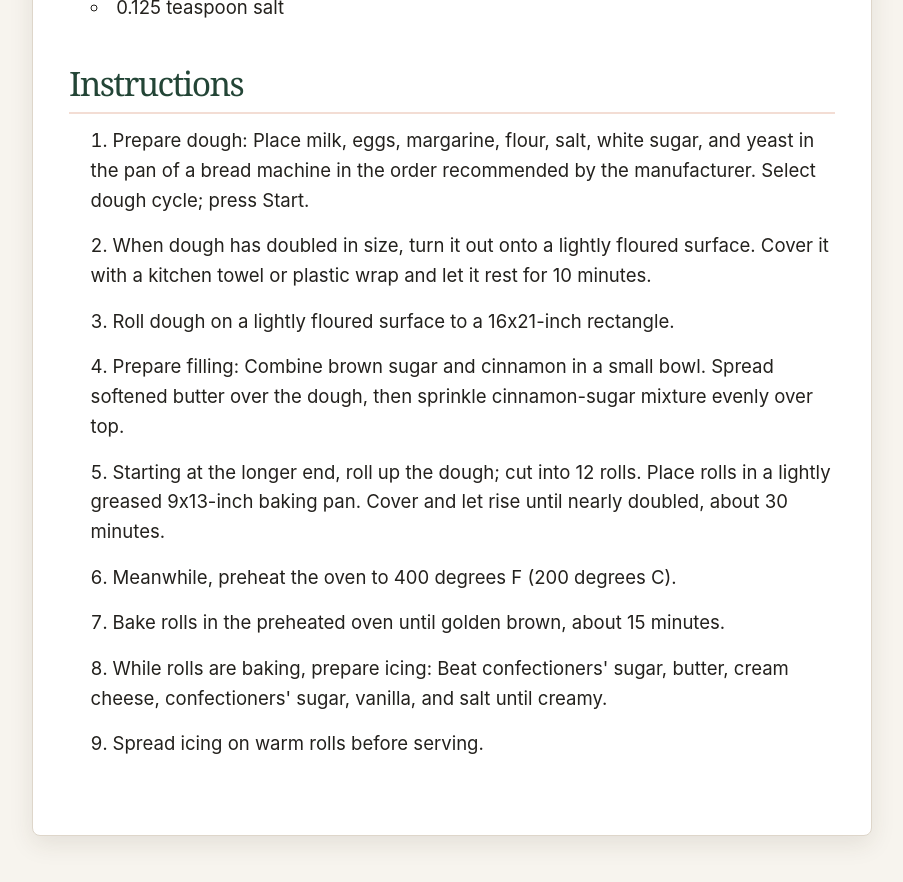
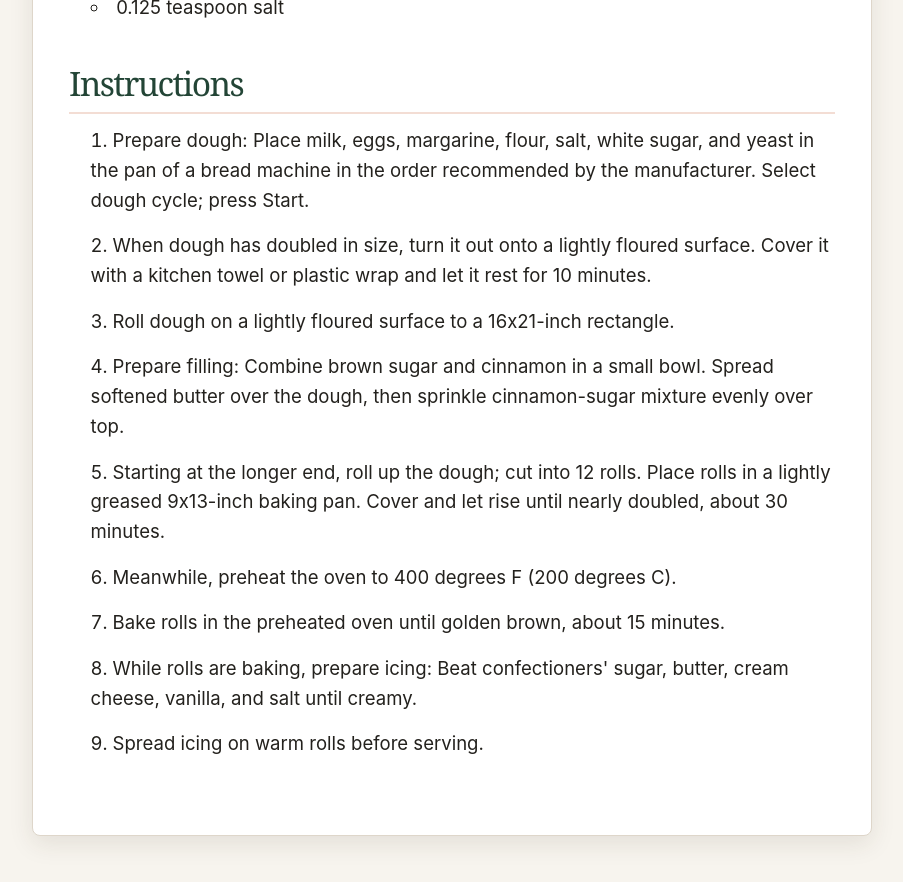
Before and after one commit to blackary/recipes, a Jekyll site: the page built from _recipes/clone-of-a-cinnabon.md, in a window 1280 px wide and 900 px high, scrolled down 1684 px. Shown: the top 882 px of the window, without its empty margins (188-1091 px from the left). Built offline with Jekyll 4.4.1, drawn with Linux system fonts in a browser that asks for light colours; a script that is not in the unit is left out; comment, search, counter and statistics services are not loaded.

Commit message:
Fix recipe transcription errors

```diff
--- a/_recipes/clone-of-a-cinnabon.md
+++ b/_recipes/clone-of-a-cinnabon.md
@@ -26,7 +26,7 @@ instructions:
   - "Starting at the longer end, roll up the dough; cut into 12 rolls. Place rolls in a lightly greased 9x13-inch baking pan. Cover and let rise until nearly doubled, about 30 minutes."
   - "Meanwhile, preheat the oven to 400 degrees F (200 degrees C)."
   - "Bake rolls in the preheated oven until golden brown, about 15 minutes."
-  - "While rolls are baking, prepare icing: Beat confectioners' sugar, butter, cream cheese, confectioners' sugar, vanilla, and salt until creamy."
+  - "While rolls are baking, prepare icing: Beat confectioners' sugar, butter, cream cheese, vanilla, and salt until creamy."
   - "Spread icing on warm rolls before serving."
 servings: 12 servings
 ---
```
